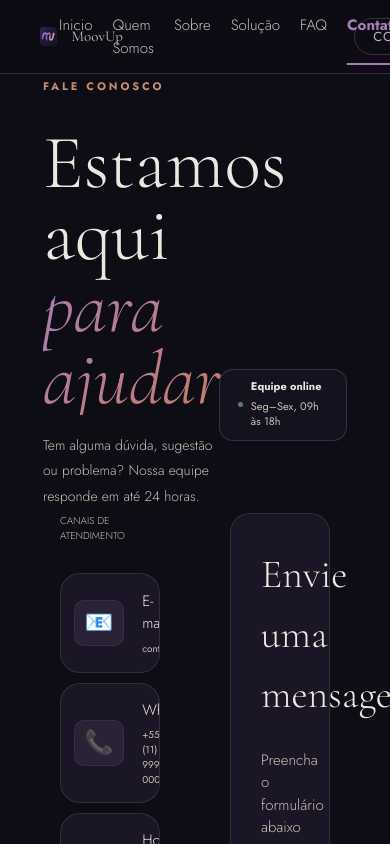
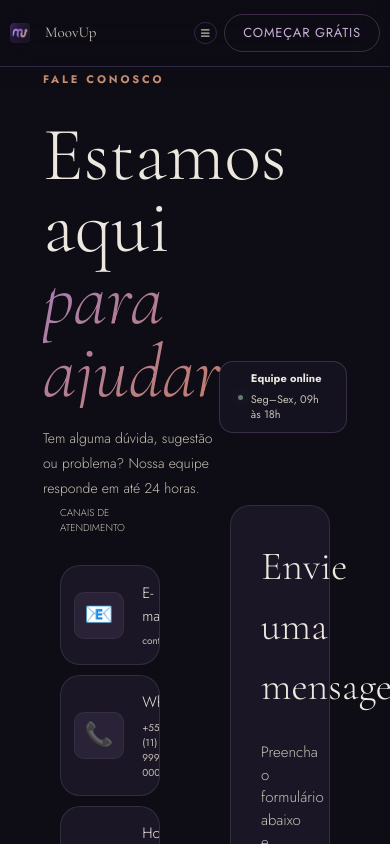
Before and after one commit to challenge-2026-MoovUp/challenge-2026-FrontEnd-2sem, a React (Vite) app: page /contato in a window 390 px wide. Shown: the top 844 px of the page. Built offline with nearby package versions, Linux system fonts and the light colour scheme.

Commit message:
feat: adiciona menu responsivo no cabeçalho com ícones de navegação e controle de estado

```diff
--- a/src/components/layout/Header.tsx
+++ b/src/components/layout/Header.tsx
@@ -1,8 +1,9 @@
+import { useState } from 'react'
 import { NavLink } from 'react-router-dom'
 import Logo from '../../assets/moov-up-icon.png'
 import Button from '../common/Button.tsx'
 import { FontAwesomeIcon } from '@fortawesome/react-fontawesome'
-import { faUser } from '@fortawesome/free-solid-svg-icons'
+import { faUser, faBars, faXmark } from '@fortawesome/free-solid-svg-icons'
 
 interface HeaderProps {
     onOpenModal: () => void
@@ -19,14 +20,20 @@ const navItems = [
     { path: '/contato', label: 'Contato' },
 ]
 export default function Header({ onOpenModal, userId }: HeaderProps) {
+    const [menuOpen, setMenuOpen] = useState(false)
+
+    function handleNavClick() {
+        setMenuOpen(false)
+    }
+
     return (
         <header className="relative sticky top-0 z-[1000] bg-void-78 backdrop-blur-[16px] after:content-[''] after:pointer-events-none after:absolute after:left-0 after:right-0 after:-bottom-[24px] after:h-[24px] after:bg-gradient-to-b after:from-void-28 after:to-transparent">
-            <div className="flex items-center justify-between border-b border-dusk-light px-[40px] py-[14px] font-sans">
-                <div className="flex w-40">
+            <div className="flex items-center justify-between border-b border-dusk-light px-4 py-[14px] font-sans tablet:px-[40px]">
+                <div className="flex w-32 tablet:w-40">
                     <img className="h-auto w-1/4" src={Logo} alt="Logo da MoovUp" />
                     <p className="self-center pl-[15px] font-serif text-2xl text-mist-dim">MoovUp</p>
                 </div>
-                <nav className="flex w-4/5 justify-center gap-[20px] text-[15px] font-light">
+                <nav className="hidden gap-[20px] text-[15px] font-light tablet:flex tablet:w-4/5 tablet:justify-center">
                     {navItems.map((item) => (
                         <NavLink
                             key={item.path}
@@ -42,6 +49,16 @@ export default function Header({ onOpenModal, userId }: HeaderProps) {
                         </NavLink>
                     ))}
                 </nav>
+                <div className="flex items-center gap-3">
+                    <button
+                        type="button"
+                        className="flex h-9 w-9 items-center justify-center rounded-full border border-dusk-light text-mist-dim tablet:hidden"
+                        aria-label={menuOpen ? 'Fechar menu' : 'Abrir menu'}
+                        aria-expanded={menuOpen}
+                        onClick={() => setMenuOpen((open) => !open)}
+                    >
+                        <FontAwesomeIcon icon={menuOpen ? faXmark : faBars} />
+                    </button>
                     {userId ? (
                         <Button variant="primary" onClick={onOpenModal}>
                             <span className="font-sans"> <FontAwesomeIcon icon={faUser} /> {userId}</span>
@@ -52,6 +69,27 @@ export default function Header({ onOpenModal, userId }: HeaderProps) {
                         </Button>
                     )}
                 </div>
+            </div>
+
+            {menuOpen && (
+                <nav className="flex flex-col gap-1 border-b border-dusk-light bg-void-78 px-4 py-4 font-sans text-[15px] font-light backdrop-blur-[16px] tablet:hidden">
+                    {navItems.map((item) => (
+                        <NavLink
+                            key={item.path}
+                            to={item.path}
+                            end={item.path === '/'}
+                            onClick={handleNavClick}
+                            className={({ isActive }) =>
+                                isActive
+                                    ? 'rounded-lg px-3 py-3 font-sans font-bold text-aurora'
+                                    : 'rounded-lg px-3 py-3 font-sans text-mist-dim'
+                            }
+                        >
+                            {item.label}
+                        </NavLink>
+                    ))}
+                </nav>
+            )}
         </header>
     )
 }
```
Lines whose indentation alone changed are shown as unchanged.
